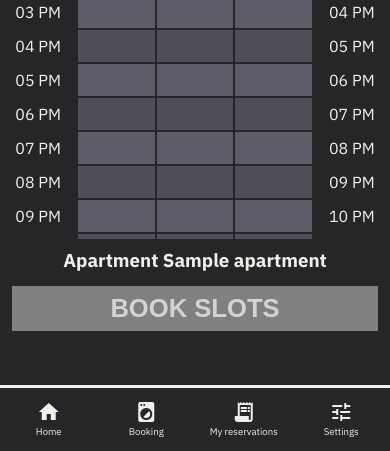
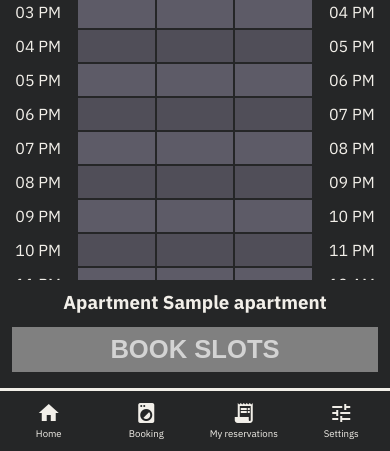
Before and after one commit to jonasbove/laundry, a Flask app: template templates/booking_mobile.html in a window 390 px wide. Shown: the part 591-1042 px from the top of the page. Run offline with Flask 3, Linux system fonts and the light colour scheme; the template is opened without the code that fills it: most values are stand-ins (such as "Sample title", 1, 10 or a date in 2020).

Commit message:
Trying to make mobile booking page work again

```diff
--- a/static/css/mobile.css
+++ b/static/css/mobile.css
@@ -10,10 +10,11 @@ body {
     font-family: 'IBM Plex Sans';
 }
 main {
-    height: 90vh;
+    height: 94vh;
     display: flex;
     flex-direction: column;
     align-items: center;
+    box-sizing: border-box;
 }
 header {
     display: flex;
@@ -48,6 +49,7 @@ nav {
     display: flex;
     justify-content: space-evenly;
     align-items: center;
+    box-sizing: border-box;
     border-top: 0.2rem solid var(--primary);
 }
 nav a {
```
